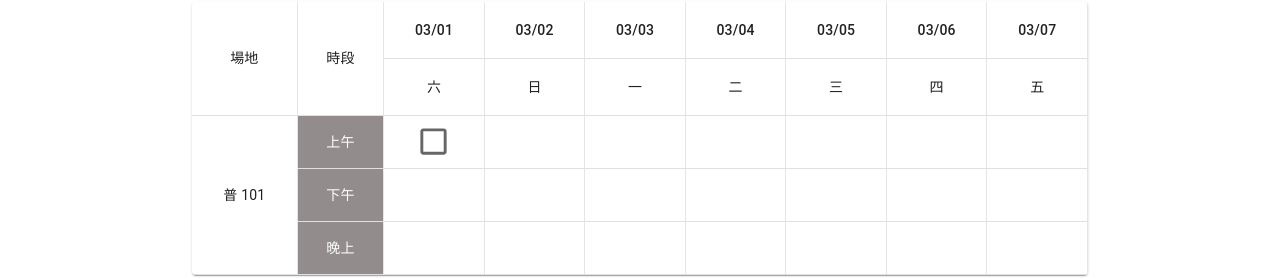
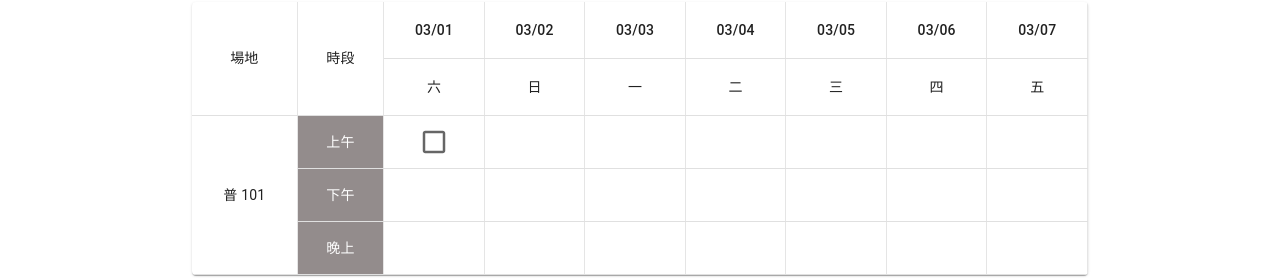
Before and after one commit to Jessy0715/booking, a React (Create React App) app: page /roomReserve in a window 1280 px wide. Shown: the part 652-930 px from the top of the page. Built offline with nearby package versions, Linux system fonts and the light colour scheme.

Commit message:
新增input required

```diff
--- a/src/pages/roomReserve/index.js
+++ b/src/pages/roomReserve/index.js
@@ -44,18 +44,21 @@ const RoomReserve = () => {
           sx={{ mb: 4 }}
         >
           <TextField
+            required
             id="rent-type"
             label="租借館別"
             variant="outlined"
             sx={{ mr: 3 }}
           />
           <TextField
+            required
             id="rent-date"
             label="租借日期"
             variant="outlined"
             sx={{ mr: 3 }}
           />
           <TextField
+            required
             id="rent-reason"
             label="租借事由"
             variant="outlined"
@@ -106,7 +109,7 @@ const RoomReserve = () => {
             </Box>
           </Box>
         </Box>
-        <Box sx={{ display: "flex", justifyContent: 'flex-end', mb: 5 }}>
+        <Box sx={{ display: "flex", justifyContent: "flex-end", mb: 5 }}>
           <Button variant="contained">立即預約</Button>
         </Box>
         <Grid container direction="row" alignItems="center" sx={{ mb: 2 }}>
@@ -282,7 +285,16 @@ const RoomReserve = () => {
                   align="center"
                   sx={{ borderRight: "1px solid #e5e5e5", px: 0, py: 0 }}
                 >
-                  <Checkbox size="large" sx={{ width: "100%", px: 0, py: 0 }} />
+                  <Checkbox
+                    size="large"
+                    sx={{
+                      px: 0,
+                      py: 0,
+                      "& .MuiSvgIcon-root": {
+                        fontSize: "30px", // 使內部的 SVG 圖標大小繼承父元素的大小
+                      },
+                    }}
+                  />
                 </TableCell>
                 <TableCell
                   align="center"
```
